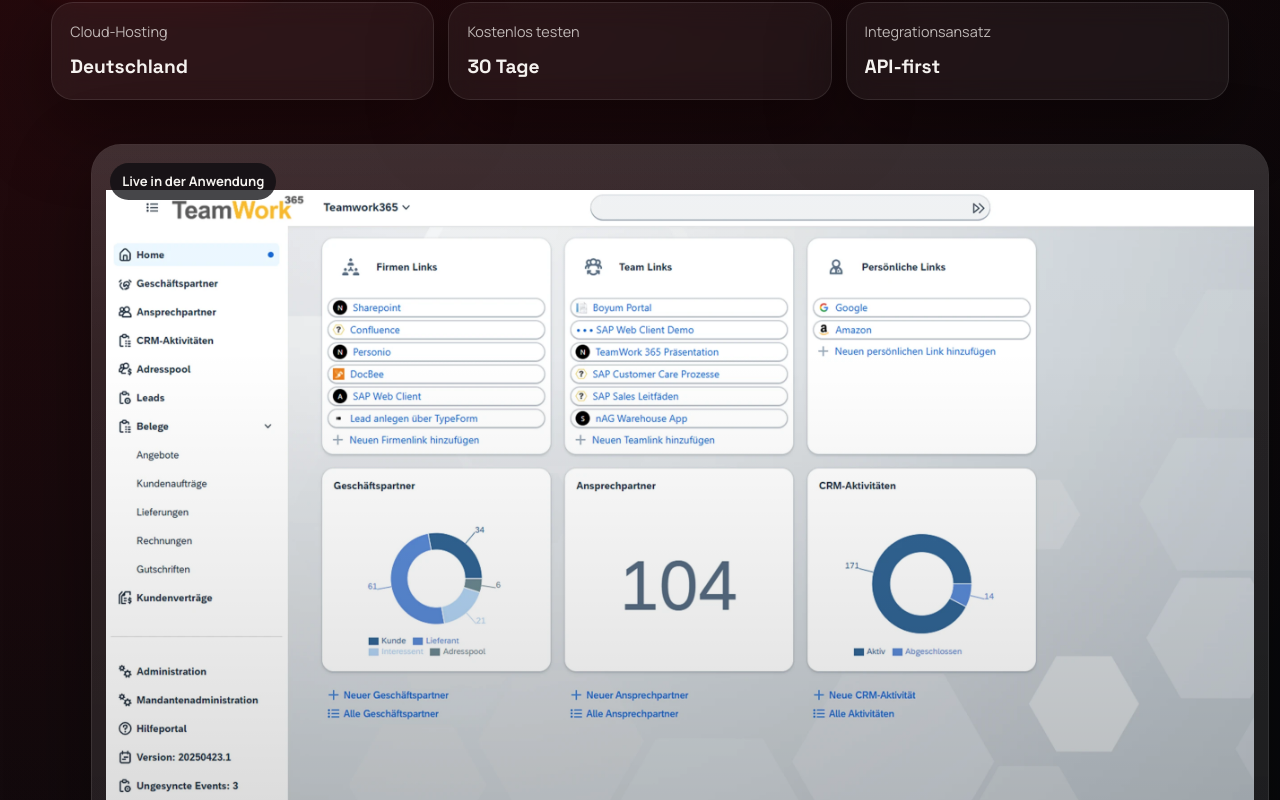
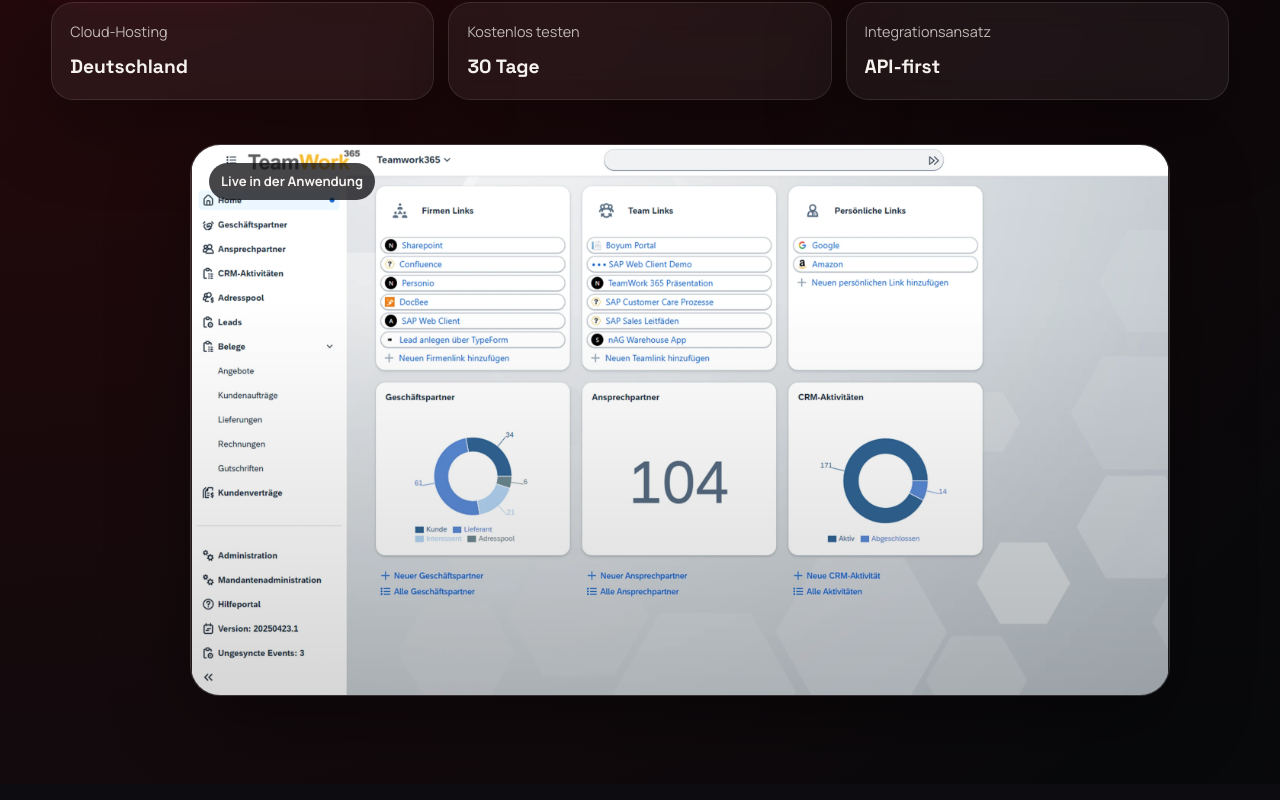
Before and after one commit to simowNgithub/teamwork-page, a React (Vite) app: page / in a window 1280 px wide. Shown: the part 520-1320 px from the top of the page. Built offline with nearby package versions, Linux system fonts and the light colour scheme.

Commit message:
Fix Pages image paths and hero image layout

```diff
--- a/src/App.tsx
+++ b/src/App.tsx
@@ -18,22 +18,24 @@
   children?: ReactNode;
 };
 
+const imagePath = (fileName: string) => `${import.meta.env.BASE_URL}images/${fileName}`;
+
 const showcaseImages = [
   {
     title: "Zentrale Startseite",
-    image: "/images/tw365-header.webp",
+    image: imagePath("tw365-header.webp"),
     imageAlt: "Startseite von TeamWork 365",
     size: "large",
   },
   {
     title: "Dashboard",
-    image: "/images/tw365-dashboard.webp",
+    image: imagePath("tw365-dashboard.webp"),
     imageAlt: "Dashboard in TeamWork 365",
     size: "small",
   },
   {
     title: "Angebote",
-    image: "/images/tw365-sales.webp",
+    image: imagePath("tw365-sales.webp"),
     imageAlt: "Angebotsansicht in TeamWork 365",
     size: "small",
   },
@@ -45,7 +47,7 @@
     title: "Alle relevanten Informationen auf einen Blick.",
     text: "Das Dashboard bündelt Kennzahlen, Links, Aufgaben und Kundenkontext in einer Oberfläche, mit der Teams direkt arbeitsfähig sind.",
     bullets: ["Schneller Einstieg in den Tagesstart", "Transparenter Überblick für Vertrieb und Service", "Weniger Wechsel zwischen Tools und Listen"],
-    image: "/images/tw365-dashboard.webp",
+    image: imagePath("tw365-dashboard.webp"),
     imageAlt: "Dashboard mit Kennzahlen in TeamWork 365",
   },
   {
@@ -53,7 +55,7 @@
     title: "Vom ersten Kontakt bis zum konkreten Angebot.",
     text: "Leads, Adresspool und Angebotsprozesse bleiben in einem digitalen Fluss, sodass Marketing und Vertrieb sauber zusammenarbeiten können.",
     bullets: ["Leads und Kontakte zentral verwalten", "Angebote direkt im Browser vorbereiten", "Saubere Übergabe in operative SAP-Prozesse"],
-    image: "/images/tw365-sales.webp",
+    image: imagePath("tw365-sales.webp"),
     imageAlt: "Angebotsansicht in TeamWork 365",
   },
   {
@@ -61,7 +63,7 @@
     title: "Kundenkontext auch außerhalb des klassischen ERP-Zugangs.",
     text: "Techniker und Service-Teams sehen Aktivitäten, Status und Notizen dort, wo sie im Alltag wirklich gebraucht werden.",
     bullets: ["CRM-Aktivitäten nachvollziehbar dokumentieren", "Wichtige Kundendaten schneller erreichen", "Bessere Abstimmung zwischen Innen- und Außendienst"],
-    image: "/images/tw365-techniker.webp",
+    image: imagePath("tw365-techniker.webp"),
     imageAlt: "Technikeransicht in TeamWork 365",
   },
 ];
@@ -212,7 +214,7 @@
           </section>
 
           <aside className="hero-stage">
-            <MediaFrame image="/images/tw365-header.webp" imageAlt="Startseite von TeamWork 365" className="hero-main-shot">
+            <MediaFrame image={imagePath("tw365-header.webp")} imageAlt="Startseite von TeamWork 365" className="hero-main-shot">
               <figcaption className="shot-badge">Live in der Anwendung</figcaption>
             </MediaFrame>
           </aside>
@@ -323,7 +325,7 @@
                 Das Formular bleibt bewusst leichtgewichtig. Besucher können schnell einen Demozugang oder eine Präsentation anfordern, ohne durch zu viele Felder ausgebremst zu werden.
               </p>
 
-              <MediaFrame image="/images/tw365-techniker.webp" imageAlt="TeamWork 365 in der Serviceansicht" className="contact-shot">
+              <MediaFrame image={imagePath("tw365-techniker.webp")} imageAlt="TeamWork 365 in der Serviceansicht" className="contact-shot">
                 <figcaption className="contact-caption">Aktuell wird die Anfrage per lokalem Mailprogramm an `info@teamwork365.de` vorbereitet.</figcaption>
               </MediaFrame>
             </div>
--- a/src/styles.css
+++ b/src/styles.css
@@ -254,6 +254,8 @@
 .hero-stage {
   position: relative;
   min-height: auto;
+  max-width: 980px;
+  margin: 0 auto;
 }
 
 .media-frame {
@@ -287,7 +289,13 @@
 .hero-main-shot {
   position: relative;
   width: 100%;
-  aspect-ratio: 16 / 10;
+  aspect-ratio: 16 / 9;
+}
+
+.hero-main-shot img {
+  padding: 0;
+  object-position: center top;
+  background: transparent;
 }
 
 .shot-badge {
```
